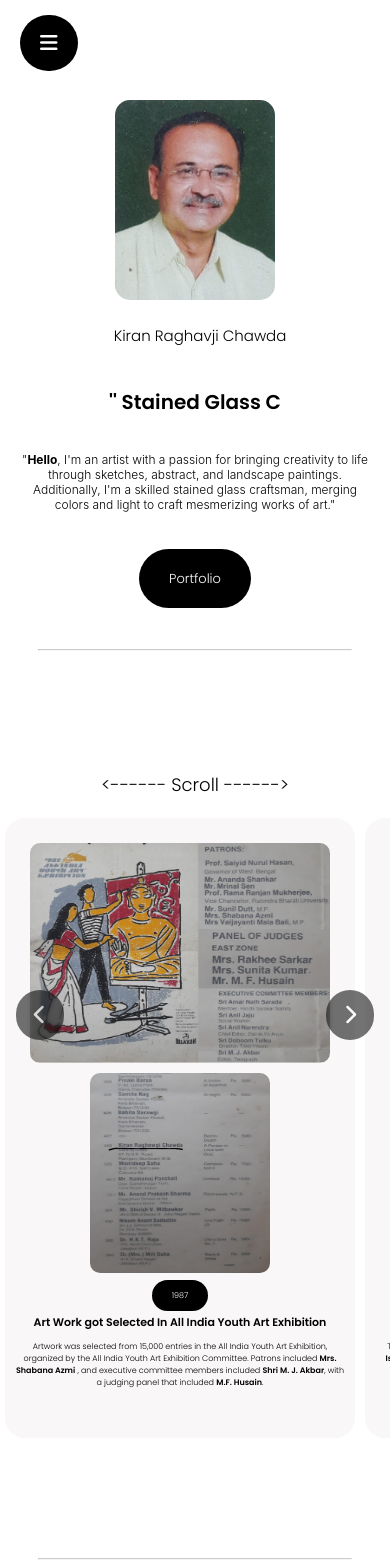
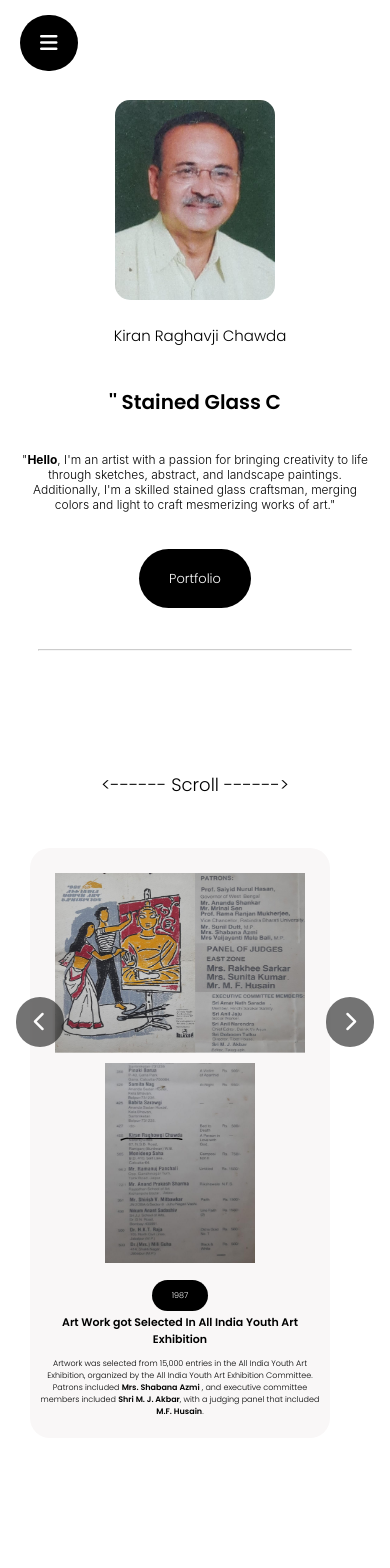
Before and after one commit to VedChawda718/Kiran-Chawda, a React (Create React App) app: page / in a window 390 px wide. Shown: the top 1568 px of the page. Built offline with nearby package versions, Linux system fonts and the light colour scheme; a web font is replaced by a local one.

Commit message:
first-commit

```diff
--- a/src/Components/MyCard/MyCard.css
+++ b/src/Components/MyCard/MyCard.css
@@ -3,9 +3,10 @@
 }
 .mycard-container{
     padding: 50px;
-    background-color: rgb(249, 247, 247);
+    background-color: #f9f7f7;
     margin-left: 300px;
     margin-right: 300px;
+    border-radius: 50px;
 }
 .img-box{
     display: flex;
@@ -54,14 +55,14 @@
 /* ==================SMALL DEVICES================= */
 @media screen and (max-width: 600px){
     .mycard-wrapper {
-      padding: 0;
-      margin-right: 5px;
-      margin-left: 5px;
-      min-width: 350px;
+      padding: 30px;
+      margin-right: 0;
+      margin-left: 0;
+      min-width: 300px;
     }
     .mycard-container {
-      width: 350px;
-      height: 600px;
+      width: 300px;
+      height: 570px;
       padding: 0;
       padding-top: 20px;
       margin: 0 auto; /* Center the container horizontally */
@@ -70,17 +71,17 @@
     }
     .img-big {
       margin: 5px auto; /* Center the image horizontally */
-      height: 220px;
-      width: 300px;
+      height: 180px;
+      width: 250px;
       display: block; /* Ensure it takes full width available */
-      border-radius: 10px;
+
     }
     .img-small {
       margin: 5px auto; /* Center the image horizontally */
       height: 200px;
-      width: 180px;
+      width: 150px;
       display: block; /* Ensure it takes full width available */
-      border-radius: 10px;
+     padding-bottom: 10px;
     }
     .event-title h1 {
       padding: 0 10px;
```
Also changed, not shown: src/assets/images1/B-IMG2.jpg, src/assets/images1/S-IMG6.jpg.
